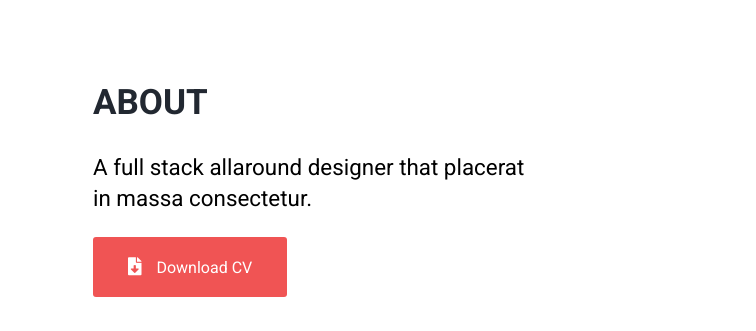
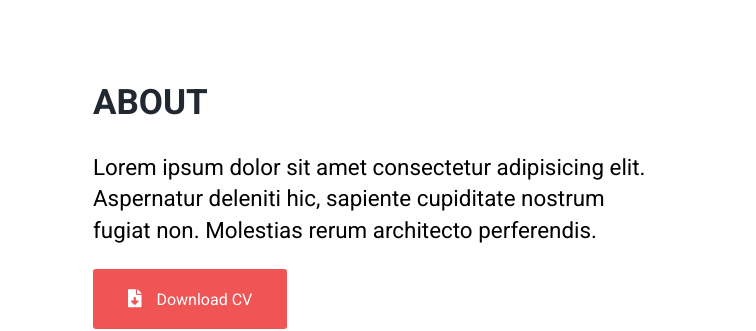
Before and after one commit to Zihad07/personal-website, a plain HTML site: page index.html in a window 1280 px wide. Shown: the part 1037-1368 px from the top of the page, 524-1280 px from the left. Drawn offline with Linux system fonts and the light colour scheme.

Commit message:
modified about section lorem text.

```diff
--- a/index.html
+++ b/index.html
@@ -41,7 +41,7 @@
             <h2>About</h2>
 
             <p>
-                A full stack allaround designer that placerat <br> in massa consectetur.
+                Lorem ipsum dolor sit amet consectetur adipisicing elit. Aspernatur deleniti hic, sapiente cupiditate nostrum fugiat non. Molestias rerum architecto perferendis.
             </p>
 
             <a href="#" class="button"><i class="fas fa-file-download 3x"></i> Download
```
